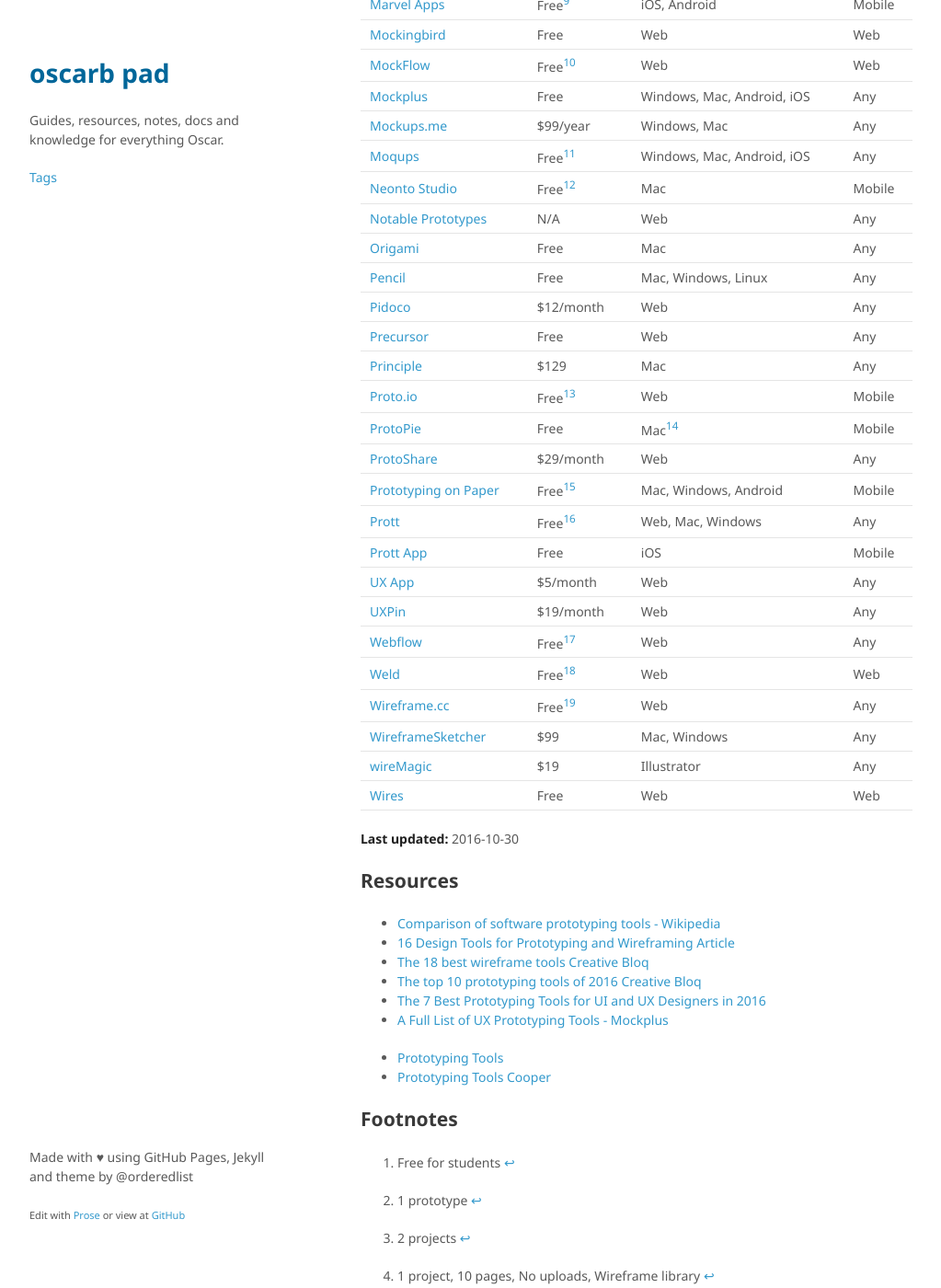
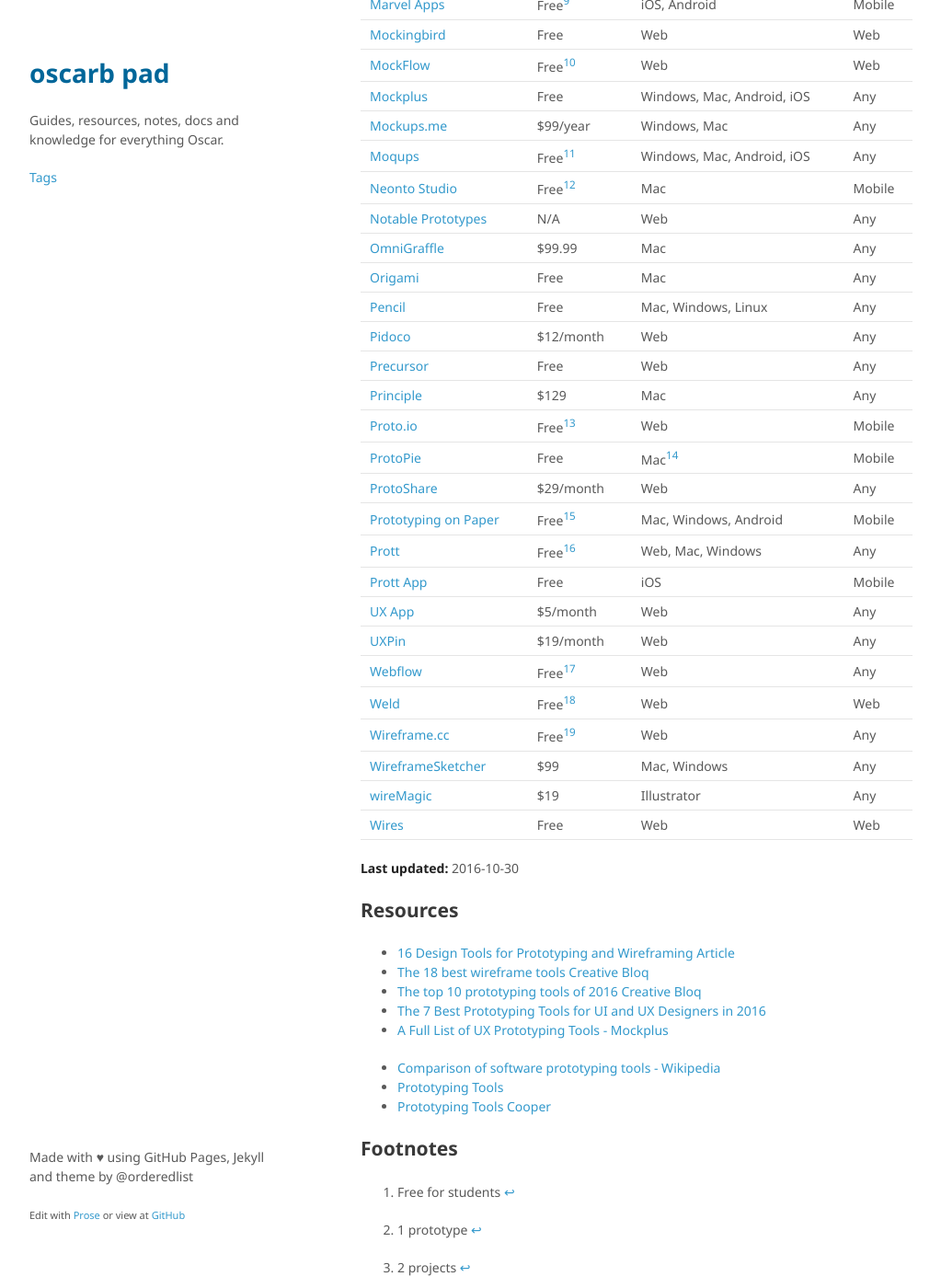
Before and after one commit to oscarb/pad, a Jekyll site: the page built from _docs/prototyping.md, in a window 1280 px wide and 1400 px high, scrolled down 1198 px. Shown: the whole window at 92% size, without its empty margins (128-1151 px from the left). Built offline with Jekyll 4.4.1, drawn with Linux system fonts in a browser that asks for light colours; some web fonts are replaced.

Commit message:
Updated prototyping.md

```diff
--- a/_docs/prototyping.md
+++ b/_docs/prototyping.md
@@ -53,6 +53,7 @@ Name | Lowest price | Platform | Protype for
 [Moqups](https://moqups.com/) | Free[^moqups] | Windows, Mac, Android, iOS | Any
 [Neonto Studio](https://www.neonto.com/) | Free[^neonto] | Mac | Mobile
 [Notable Prototypes](http://zurb.com/notable/features/prototypes) | N/A | Web | Any
+[OmniGraffle](https://www.omnigroup.com/omniGraffle/) | $99.99  | Mac | Any
 [Origami](https://facebook.github.io/origami/) | Free | Mac | Any
 [Pencil](http://pencil.evolus.vn/) | Free | Mac, Windows, Linux | Any
 [Pidoco](https://pidoco.com/en) | $12/month | Web | Any
```
Also changed, not shown: other parts of _docs/prototyping.md (+1 -1 lines).
